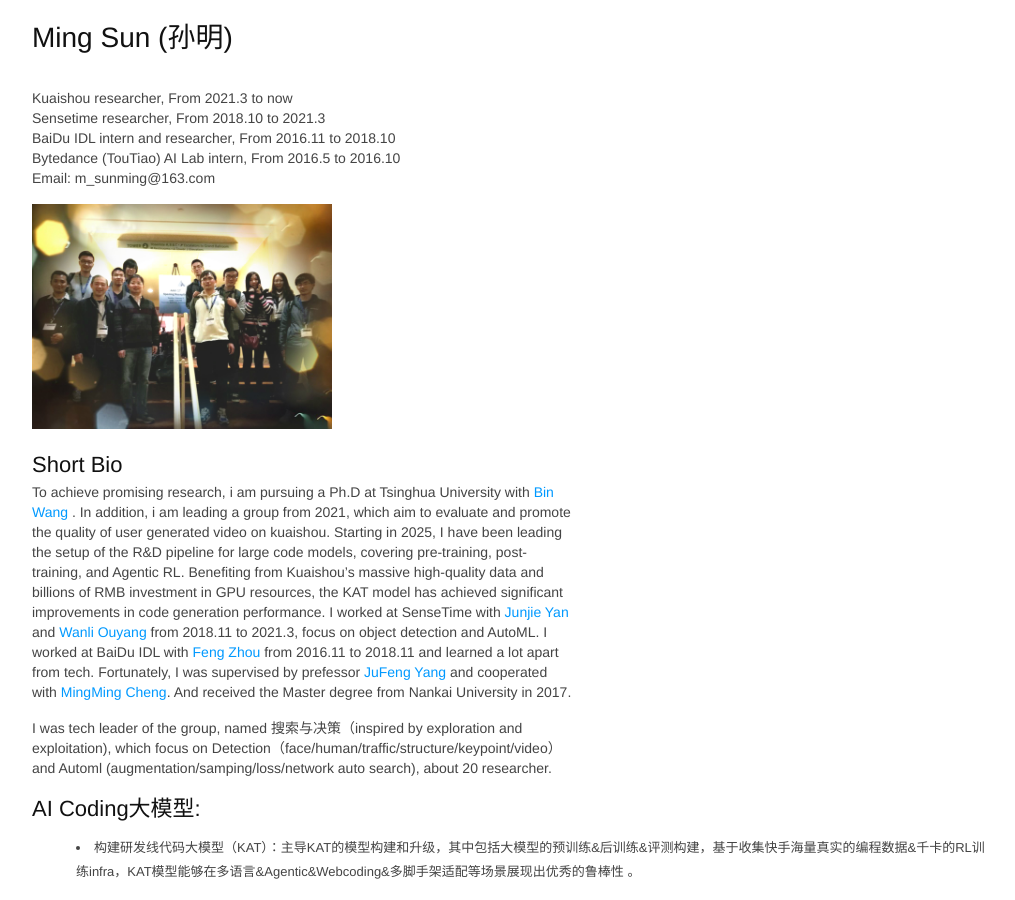
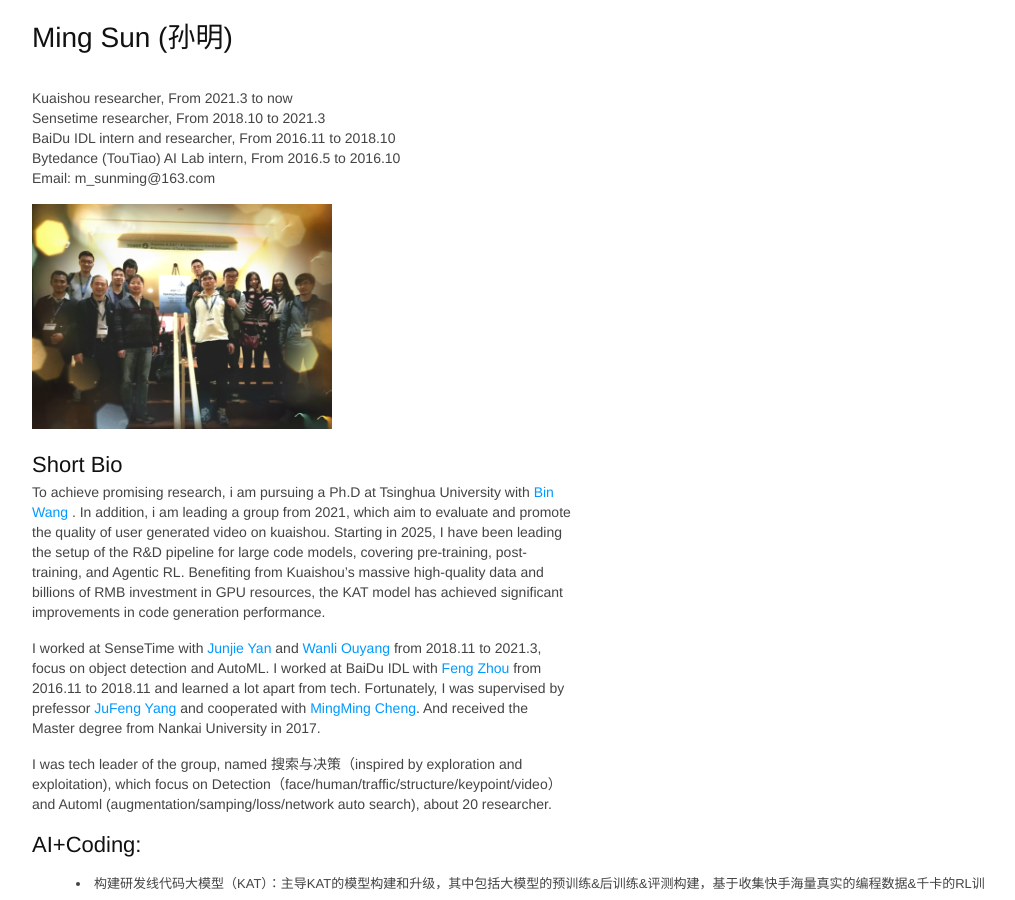
Before and after one commit to msunming/msunming.github.io, a Jekyll site: the page index.html, which Jekyll copies as it is, in a window 1280 px wide and 900 px high. Shown: the whole window, without its empty margins (128-1143 px from the left). Built offline with Jekyll 4.4.1, drawn with Linux system fonts in a browser that asks for light colours.

Commit message:
Update index.html

```diff
--- a/index.html
+++ b/index.html
@@ -452,9 +452,11 @@ pre .markdown .emphasis {
 		<h2>Short Bio</h2>
         <p> To achieve promising research, i am pursuing a Ph.D at Tsinghua University with <a href="https://www.thss.tsinghua.edu.cn/en/faculty/binwang.htm"> Bin Wang </a>.
 	    In addition, i am leading a group from 2021,  which aim to evaluate and promote the quality of user generated video on kuaishou.
+
 		Starting in 2025, I have been leading the setup of the R&D pipeline for large code models, covering pre-training, post-training, and Agentic RL.
-		Benefiting from Kuaishou’s massive high-quality data and billions of RMB investment in GPU resources, the KAT model has achieved significant improvements in code generation performance.
-	    I worked at SenseTime with <a href="https://yan-junjie.github.io/">Junjie Yan </a> and <a href="https://wlouyang.github.io/">Wanli Ouyang </a>  from 2018.11 to 2021.3, focus on object detection and AutoML.
+		Benefiting from Kuaishou’s massive high-quality data and billions of RMB investment in GPU resources, the KAT model has achieved significant improvements in code generation performance. </p>
+
+	    <p>I worked at SenseTime with <a href="https://yan-junjie.github.io/">Junjie Yan </a> and <a href="https://wlouyang.github.io/">Wanli Ouyang </a>  from 2018.11 to 2021.3, focus on object detection and AutoML.
             I worked at BaiDu IDL with <a href="http://f-zhou.com/">Feng Zhou</a> from 2016.11 to 2018.11 and learned a lot apart from tech.
 			Fortunately, I was supervised by prefessor <a href="http://cv.nankai.edu.cn/">JuFeng Yang</a> and cooperated with <a href="http://mmcheng.net/zh/cmm/">MingMing Cheng</a>.
 			And received the Master degree from Nankai University in 2017.
@@ -463,11 +465,10 @@ pre .markdown .emphasis {
 			I was tech leader of the group, named 搜索与决策（inspired by exploration and exploitation), which focus on Detection（face/human/traffic/structure/keypoint/video） and Automl (augmentation/samping/loss/network auto search), about 20 researcher.
 		</p>
 
-		<h2>AI Coding大模型:</h2>
+		<h2>AI+Coding:</h2>
 		<p>
 	    	<li> 构建研发线代码大模型（KAT）：主导KAT的模型构建和升级，其中包括大模型的预训练&后训练&评测构建，基于收集快手海量真实的编程数据&千卡的RL训练infra，KAT模型能够在多语言&Agentic&Webcoding&多脚手架适配等场景展现出优秀的鲁棒性 。 </li>
 		</p
-
 
 		<h2>AI+音视频:</h2>
 		<p>
```
